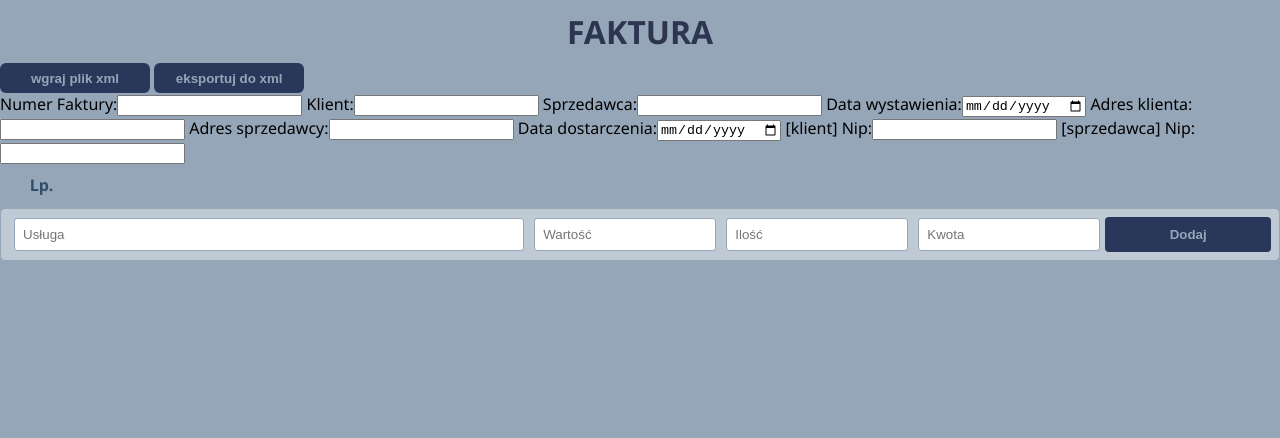
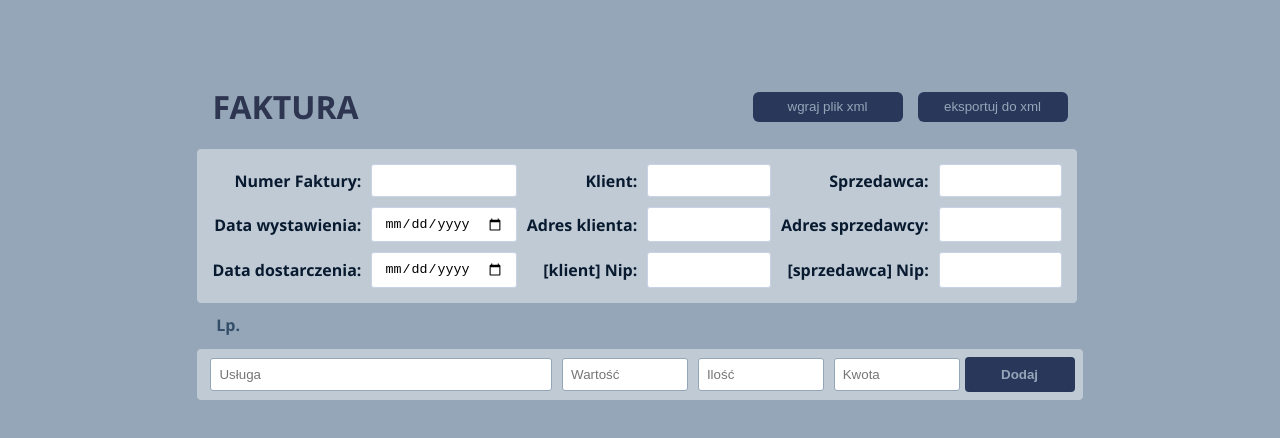
Before and after one commit to es05mes52/fakturadruga, a plain HTML site: page index.html in a window 1280 px wide. Drawn offline with Linux system fonts and the light colour scheme.

Commit message:
Update faktura.css

```diff
--- a/faktura.css
+++ b/faktura.css
@@ -8,57 +8,29 @@ body {
     margin: 0;
     font-family: 'Segoe UI', Tahoma, Geneva, Verdana, sans-serif;
 }
+.elo{
+    display: flex;
+    justify-content: space-between;
+    align-items: center;
+    width: 95%;
 
-
+}
 h1 {
     color: #2d3550;
+    margin-top: 20px;
+    margin-bottom: 20px;
     text-align: center;
-    margin-bottom: 10px;
-    margin-top: 10px;
 }
-
-
-.srodek {
-    display: flex;
-    flex-direction: column;
-    align-items: center;
-    width: 900px;
-    height: 650px;
-    padding: 25px;
-    background-color: rgba(255, 255, 255, 0.5); /* półprzezroczysty biały */
-    border-radius: 5px;
-
-    margin-top: 40px;
-    position: relative;
-}
-
-
-.napisnapis {
-    width: 50%;
-    display: flex;
-    justify-content: center;
-    margin-bottom: 10px;
-}
-
-/* 🔹 Główny panel przycisków */
-.head {
-    width: 100%;
-    display: flex;
-    justify-content: center;
-    gap: 15px;
-    margin-bottom: 10px;
-    padding-bottom: 10px;
-}
-
-/* 🔹 Przycisk */
+.przyciski {display: flex; gap: 15px; }
 .buttonHead {
     width: 150px;
     height: 30px;
     border-radius: 6px;
     border: none;
+    font-weight: bold;
     background-color: #29375a;
     color: #95a6b8;
-    font-weight: 600;
+    font-weight: 400;
     cursor: pointer;
     transition: background-color 0.2s;
 }
@@ -67,39 +39,43 @@ h1 {
     color: #29375a;
 }
 
-.Klient {
+.cialo {
+    display: flex;
+    flex-direction: column;
+    align-items: center;
+    width: 900px;
+    height: 650px;
+    padding: 25px;
+
+
+    margin-top: 40px;
+    position: relative;
+}
+
+.dane {
     display: grid;
     grid-template-columns: auto 1fr auto 1fr auto 1fr;
-    gap: 15px 30px;
+    gap: 10px 10px;
     width: 100%;
-    margin-bottom: 15px;
+    max-width: 850px;
+    margin: 0 auto 15 px;
     padding: 15px;
     border: 1px solid #95a6b8; /* ramka koloru tła */
     border-radius: 5px;
     background-color: rgba(255, 255, 255, 0.4);
+
 }
+.dane label {
+    text-align: right;
+    font-weight: bold;
 
-.Klient label {
-    text-align: right;
-    font-weight: 450;
     color: #081a2f;
+    border-radius: 3px;
     align-self: center; }
 
-.Klient input[type="text"],
-.Klient input[type="date"] {
+.dane input[type="text"],
+.dane input[type="date"] {
     width: 100%; padding: 8px 12px; border: 1px solid #c8d3e6; border-radius: 3px; box-sizing: border-box; }
-
-
-.scrollable-content {
-    width: 100%;
-    flex-grow: 1;
-    overflow-y: auto;
-    padding-right: 15px;
-}
-
-
-
-
 .table-header {
     display: flex;
     font-weight: 600;
@@ -112,7 +88,7 @@ h1 {
 .table-header .description { width: 45%; padding-left: 10px; }
 .table-header .value, .table-header .quantity, .table-header .amount, .table-header .actions { width: 15%; text-align: right; padding-right: 10px;}
 
-/* 🔹 Wiersz dodawania produktów */
+
 .input-row {
     display: flex;
     align-items: center;
@@ -130,8 +106,6 @@ h1 {
 }
 .input-row .description-input { width: 45%; }
 .input-row .value-input, .input-row .quantity-input, .input-row .amount-display { width: 15%; }
-
-/* 🔹 przycisk Dodaj */
 .add-row-button {
     width: 15%;
     height: 35px;
@@ -147,8 +121,6 @@ h1 {
     background-color: #95a6b8;
     color: #29375a;;
 }
-
-/* 🔹 wiersze produktów z ramką */
 .product-row {
     display: flex;
     align-items: center;
@@ -163,8 +135,6 @@ h1 {
 .product-row .lp-cell { width: 5%; text-align: center; }
 .product-row .description-cell { width: 45%; }
 .product-row .value-cell, .product-row .quantity-cell, .product-row .amount-cell { width: 15%; text-align: right; padding-right: 15px; }
-
-/* 🔹 przycisk usuń */
 .product-row .remove-btn {
     width: 15%;
     background-color: #602c31;
```
